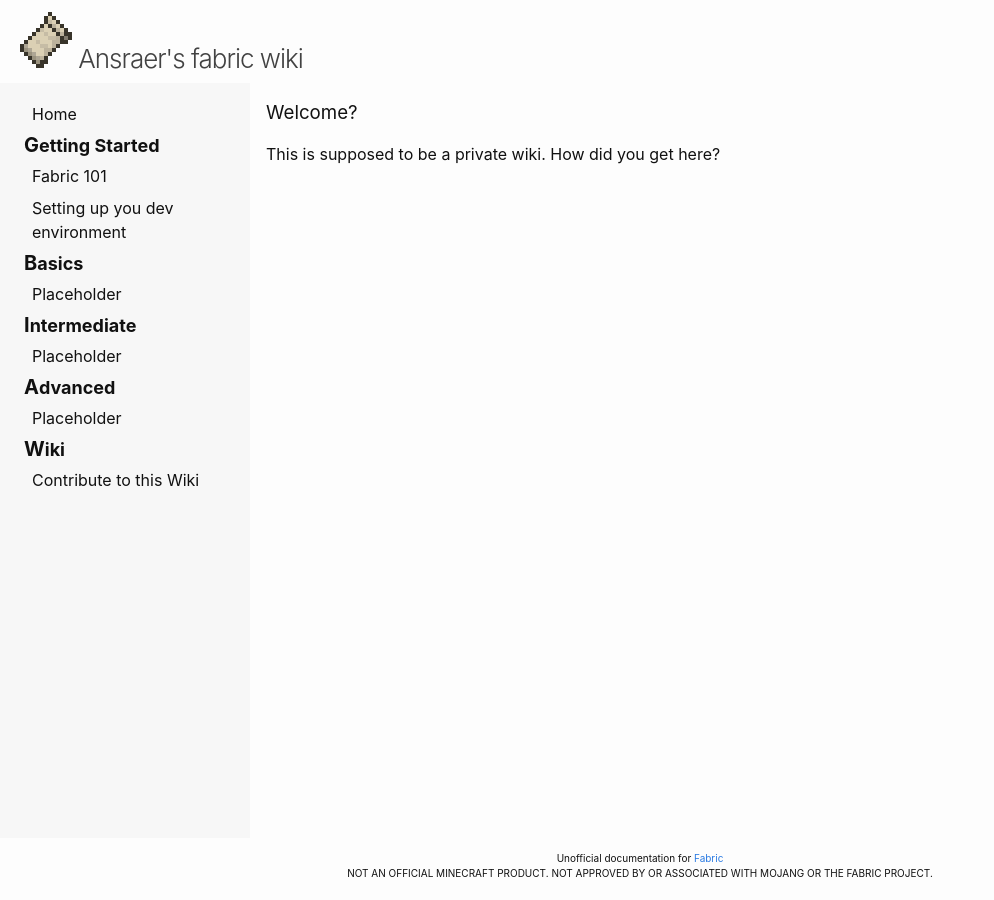
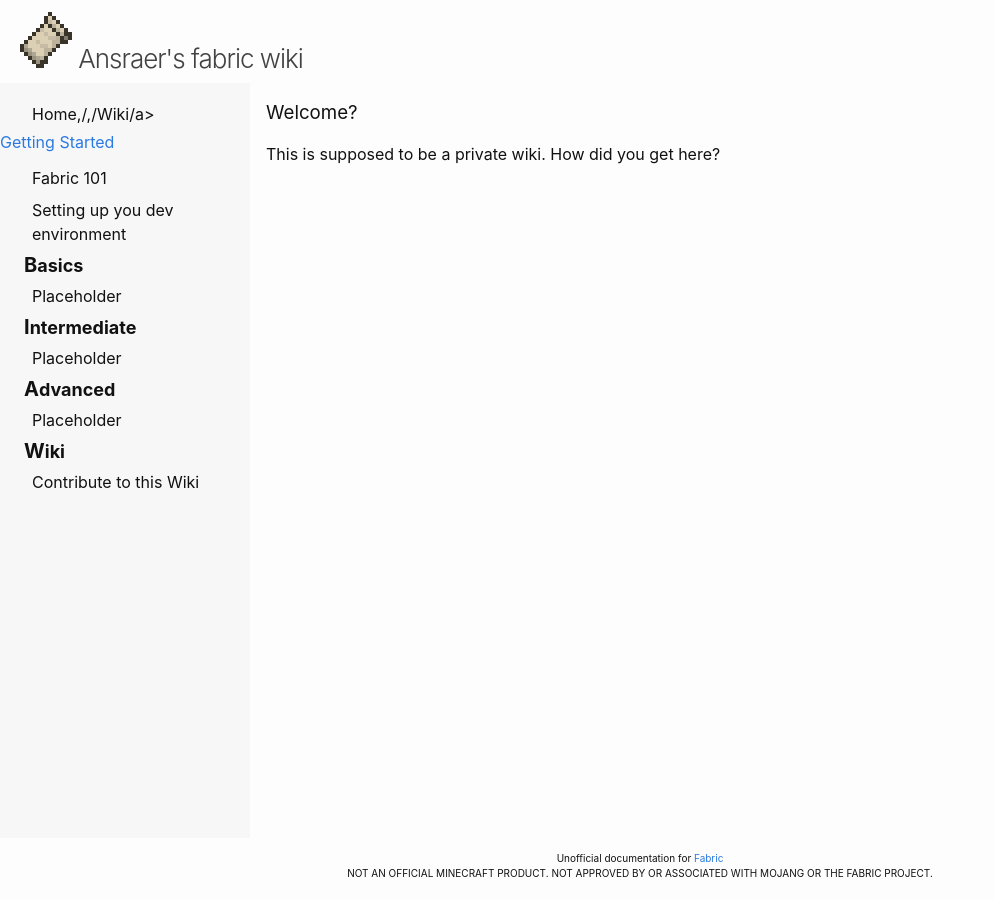
Before and after one commit to CottonMC/Wiki, a Jekyll site: the page built from index.md, in a window 1280 px wide. Shown: the whole page, without its empty margins (0-994 px from the left). Built offline with Jekyll 4.4.1, drawn with Linux system fonts in a browser that asks for light colours.

Commit message:
nav experiment

```diff
--- a/_includes/navigation.html
+++ b/_includes/navigation.html
@@ -1,9 +1,9 @@
 <ul class="nav">
     <!-- FIXME: This if doesn't work-->
     {% if page.url == "" %}
-        <li class="active"><a href="{{ site.baseurl }}/">Home,{{ page.url }},{{ site.baseurl }}</a></li>
+        <li class="active"><a href="{{ site.baseurl }}/">Home</a></li>
     {% else %}
-        <li><a href="{{ site.baseurl }}/">Home</a></li>
+        <li><a href="{{ site.baseurl }}/">Home,{{ page.url }},{{ site.baseurl }}/a></li>
     {% endif %}
 
     {% assign cols = site.collections | sort: 'order' %}    <!-- make sure that our collections are sorted properly-->
```
